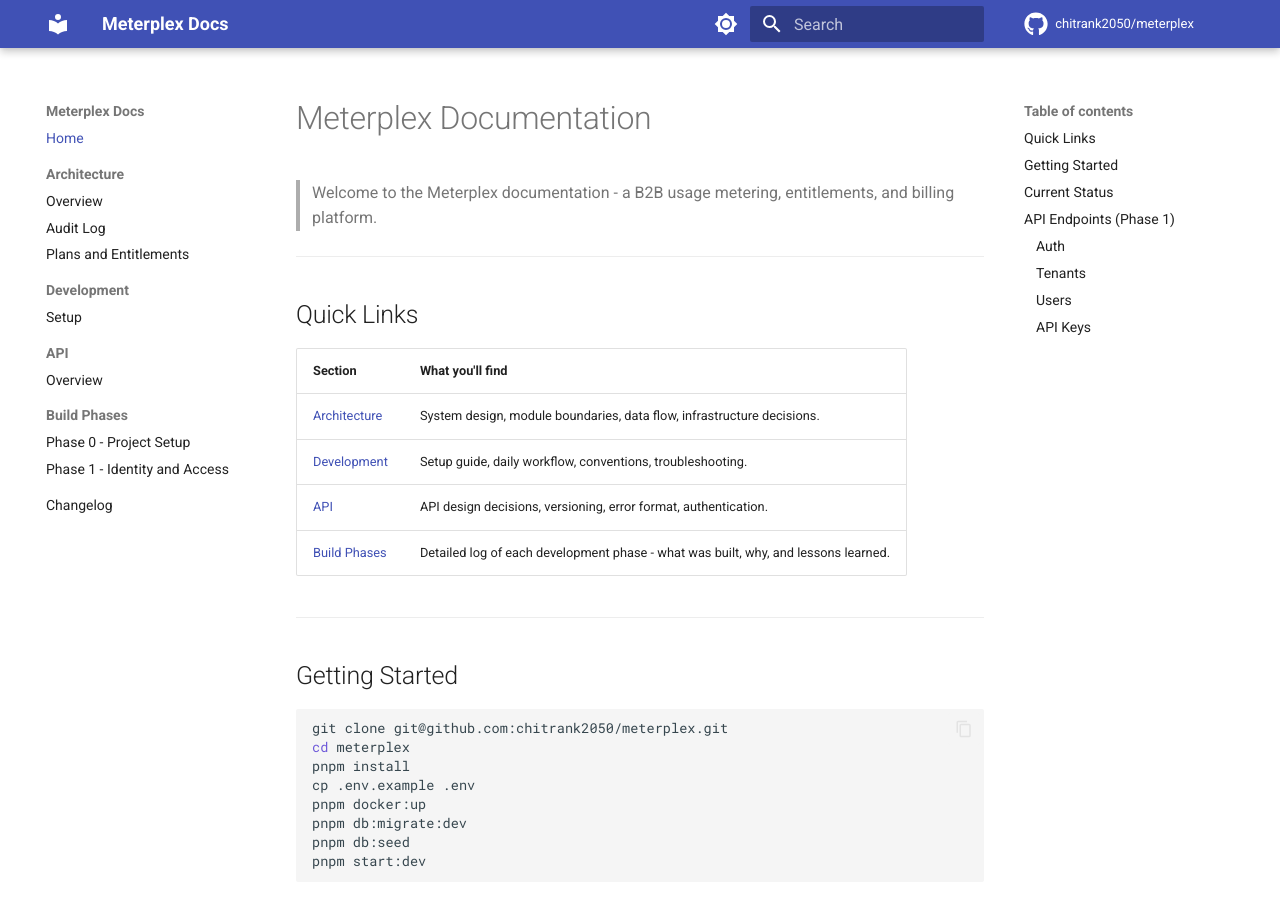
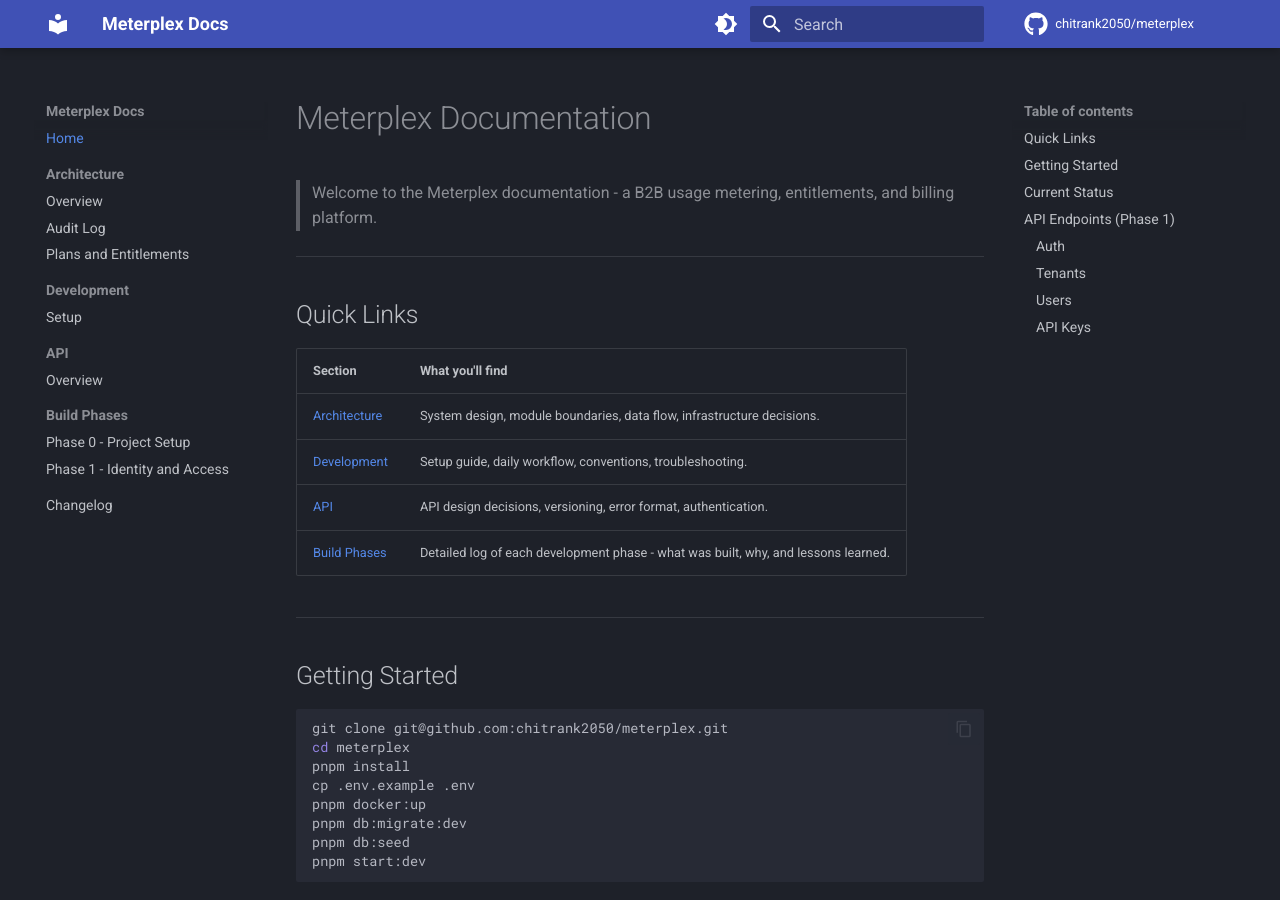
Before and after one commit to chitrank2050/meterplex, an MkDocs documentation site: the page built from docs/index.md, in a window 1280 px wide and 900 px high. Built offline with MkDocs 1.6.1 and Material for MkDocs 9.7.7, drawn with Linux system fonts in a browser that asks for light colours; comment, search, counter and statistics services are not loaded.

Commit message:
refactor: reorder color scheme definitions in mkdocs.yml to set dark mode as default

```diff
--- a/mkdocs.yml
+++ b/mkdocs.yml
@@ -15,6 +15,13 @@
 theme:
   name: material
   palette:
+    # Dark mode
+    - scheme: slate
+      primary: indigo
+      accent: indigo
+      toggle:
+        icon: material/brightness-4
+        name: Switch to light mode
     # Light mode
     - scheme: default
       primary: indigo
@@ -22,13 +29,6 @@
       toggle:
         icon: material/brightness-7
         name: Switch to dark mode
-    # Dark mode
-    - scheme: slate
-      primary: indigo
-      accent: indigo
-      toggle:
-        icon: material/brightness-4
-        name: Switch to light mode
   features:
     - navigation.instant
     - navigation.tracking
```
